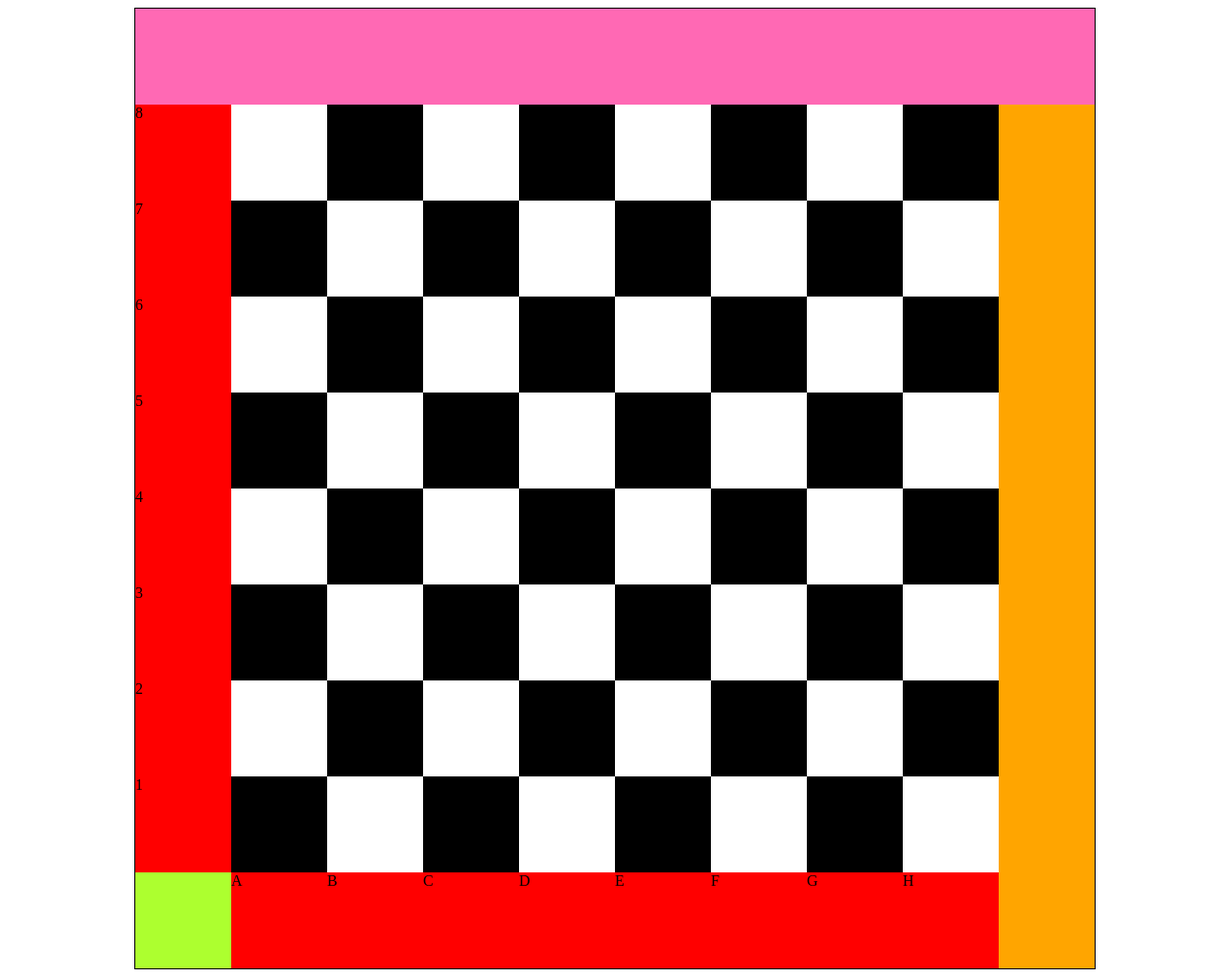
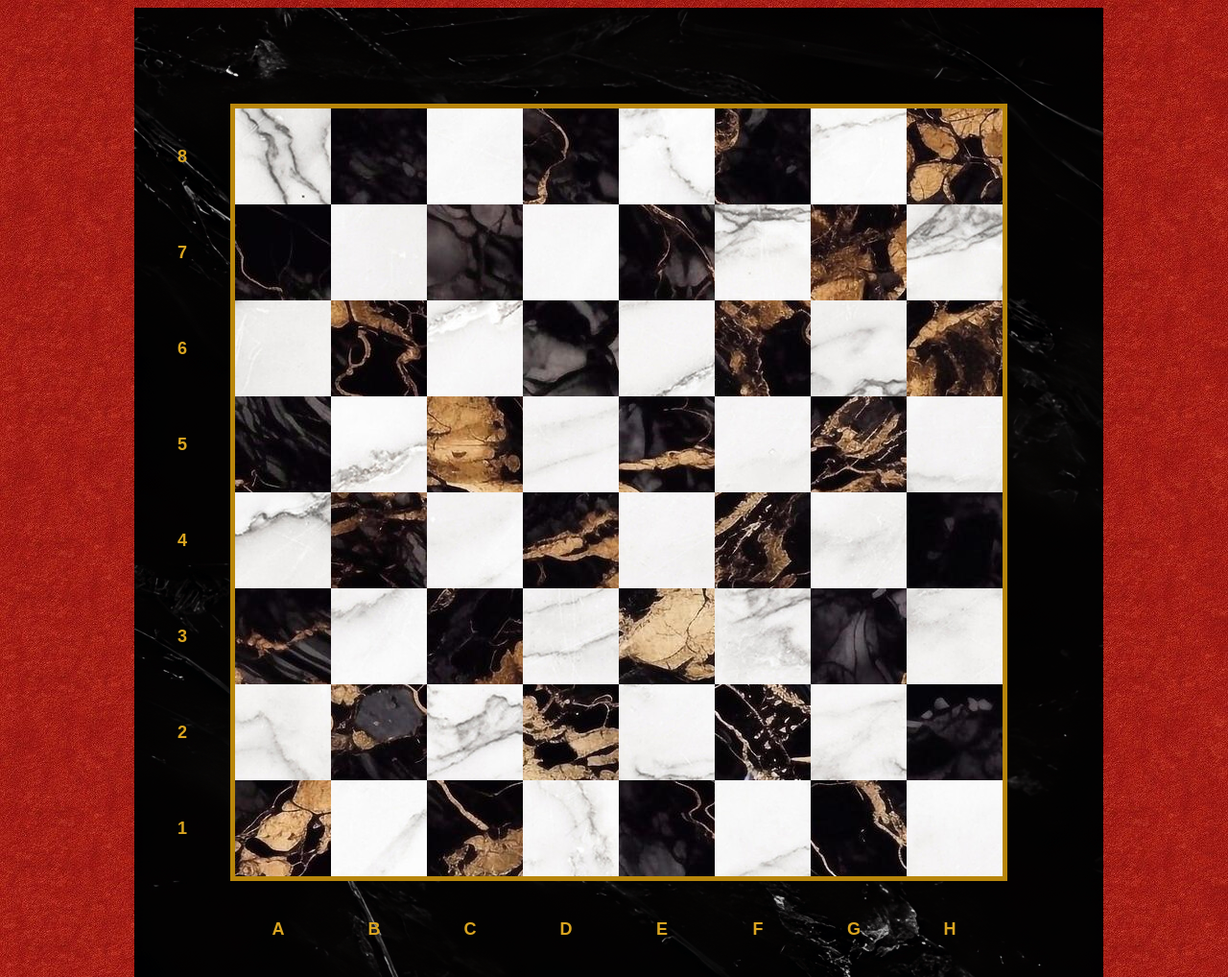
Before and after one commit to verajarosova/html, a plain HTML site: page chess.html in a window 1280 px wide. Shown: the whole page at 96% size. Drawn offline with Linux system fonts and the light colour scheme.

Commit message:
udelali jsme to hezky

```diff
--- /dev/null
+++ b/chess.css
@@ -0,0 +1,153 @@
+body {
+    background-image: url("images/body_background.jpg");
+    background-repeat: repeat;
+}
+
+#game {
+    margin: auto;
+
+    width: 1000px;
+    height: 1000px;
+}
+
+#board {
+    position: absolute;
+
+    width: 1010px;
+    height: 1010px;
+    background-image: url("images/black_marble2.png");
+
+}
+
+#top-border {
+    position: absolute;
+    top: 0px;
+    left: 0px;
+
+    width: 1010px;
+    height: 100px;
+}
+
+#left-border {
+    position: absolute;
+    top: 100px;
+    left: 0px;
+
+    width: 100px;
+    height: 905px;
+
+    padding-top: 5px;
+}
+
+#game-board {
+    position: absolute;
+    top: 100px;
+    left: 100px;
+
+    width: 800px;
+    height: 800px;
+    background-color: darkgray;
+    border: 5px solid darkgoldenrod;
+}
+
+#right-border {
+    position: absolute;
+    top: 100px;
+    left: 910px;
+
+    width: 100px;
+    height: 910px;
+}
+
+#bottom-border {
+    position: absolute;
+    top: 910px;
+    left: 100px;
+
+    width: 800px;
+    height: 100px;
+}
+
+.tile {
+    width: 100px;
+    height: 100px;
+
+    float: left;
+
+    text-align: center;
+
+}
+
+.tile.black {
+    background-color: black;
+    background-image: url("images/black_marble.jpg");
+}
+
+.tile.white {
+    background-color: white;
+    background-image: url("images/white_marble.jpg");
+}
+
+.row-7 > .tile {
+    background-position-y: 100px;
+}
+
+.row-6 > .tile {
+    background-position-y: 200px;
+}
+
+.row-5 > .tile {
+    background-position-y: 300px;
+}
+
+.row-4 > .tile {
+    background-position-y: 400px;
+}
+
+.row-3 > .tile {
+    background-position-y: 500px;
+}
+
+.row-2 > .tile {
+    background-position-y: 600px;
+}
+
+.row-1 > .tile {
+    background-position-y: 700px;
+}
+
+.column-b {
+    background-position-x: 100px;
+}
+
+.column-c {
+    background-position-x: 200px;
+}
+
+.column-d {
+    background-position-x: 300px;
+}
+
+.column-e {
+    background-position-x: 400px;
+}
+
+.column-f {
+    background-position-x: 500px;
+}
+
+.column-g {
+    background-position-x: 600px;
+}
+
+.column-h {
+    background-position-x: 700px;
+}
+
+.label {
+    font-family: Arial, serif;
+    color: goldenrod;
+    font-size: 18px;
+    font-weight: bold;
+    line-height: 100px;
+}
--- a/chess.html
+++ b/chess.html
@@ -3,113 +3,32 @@
 <head>
     <meta charset="UTF-8">
     <title>Title</title>
-    <style>
-        #game {
-            margin: auto;
-
-            width: 1000px;
-            height: 1000px;
-        }
-
-        #board {
-            position: absolute;
-
-            width: 1000px;
-            height: 1000px;
-            border: 1px solid black;
-        }
-
-        #top-border {
-            position: absolute;
-            top: 0px;
-            left: 0px;
-
-            width: 1000px;
-            height: 100px;
-            background-color: hotpink;
-        }
-
-        #left-border {
-            position: absolute;
-            top: 100px;
-            left: 0px;
-
-            width: 100px;
-            height: 900px;
-            background-color: greenyellow;
-        }
-
-        #game-board {
-            position: absolute;
-            top: 100px;
-            left: 100px;
-
-            width: 800px;
-            height: 800px;
-            background-color: darkgray;
-        }
-
-        #right-border {
-            position: absolute;
-            top: 100px;
-            left: 900px;
-
-            width: 100px;
-            height: 900px;
-            background-color: orange;
-        }
-
-        #bottom-border {
-            position: absolute;
-            top: 900px;
-            left: 100px;
-
-            width: 800px;
-            height: 100px;
-            background-color: yellow;
-        }
-
-        .tile {
-            width: 100px;
-            height: 100px;
-            background-color: red;
-
-            float: left;
-        }
-
-        .tile.black {
-            background-color: black;
-        }
-
-        .tile.white {
-            background-color: white;
-        }
-    </style>
+    <link rel="stylesheet" href="chess.css">
 </head>
 <body>
     <div id="game">
         <div id="board">
             <div id="top-border"></div>
             <div id="left-border">
-                <div class="tile">8</div>
-                <div class="tile">7</div>
-                <div class="tile">6</div>
-                <div class="tile">5</div>
-                <div class="tile">4</div>
-                <div class="tile">3</div>
-                <div class="tile">2</div>
-                <div class="tile">1</div>
+                <div class="tile"><span class="label">8</span></div>
+                <div class="tile"><span class="label">7</span></div>
+                <div class="tile"><span class="label">6</span></div>
+                <div class="tile"><span class="label">5</span></div>
+                <div class="tile"><span class="label">4</span></div>
+                <div class="tile"><span class="label">3</span></div>
+                <div class="tile"><span class="label">2</span></div>
+                <div class="tile"><span class="label">1</span></div>
             </div>
             <div id="right-border"></div>
             <div id="bottom-border">
-                <div class="tile">A</div>
-                <div class="tile">B</div>
-                <div class="tile">C</div>
-                <div class="tile">D</div>
-                <div class="tile">E</div>
-                <div class="tile">F</div>
-                <div class="tile">G</div>
-                <div class="tile">H</div>
+                <div class="tile"><span class="label">A</span></div>
+                <div class="tile"><span class="label">B</span></div>
+                <div class="tile"><span class="label">C</span></div>
+                <div class="tile"><span class="label">D</span></div>
+                <div class="tile"><span class="label">E</span></div>
+                <div class="tile"><span class="label">F</span></div>
+                <div class="tile"><span class="label">G</span></div>
+                <div class="tile"><span class="label">H</span></div>
             </div>
             <div id="game-board">
                 <div class="row row-8">
```
Also changed, not shown: images/black_marble.jpg (added), images/black_marble2.png (added), images/body_background.jpg (added), images/white_marble.jpg (added).
